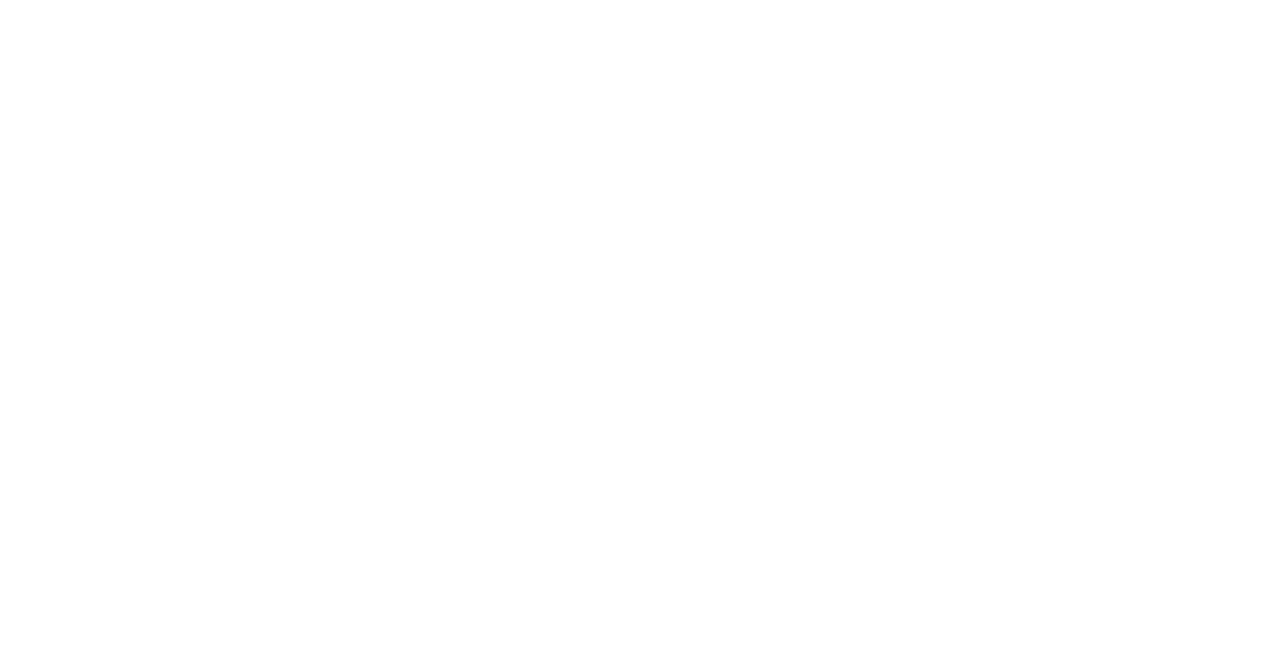
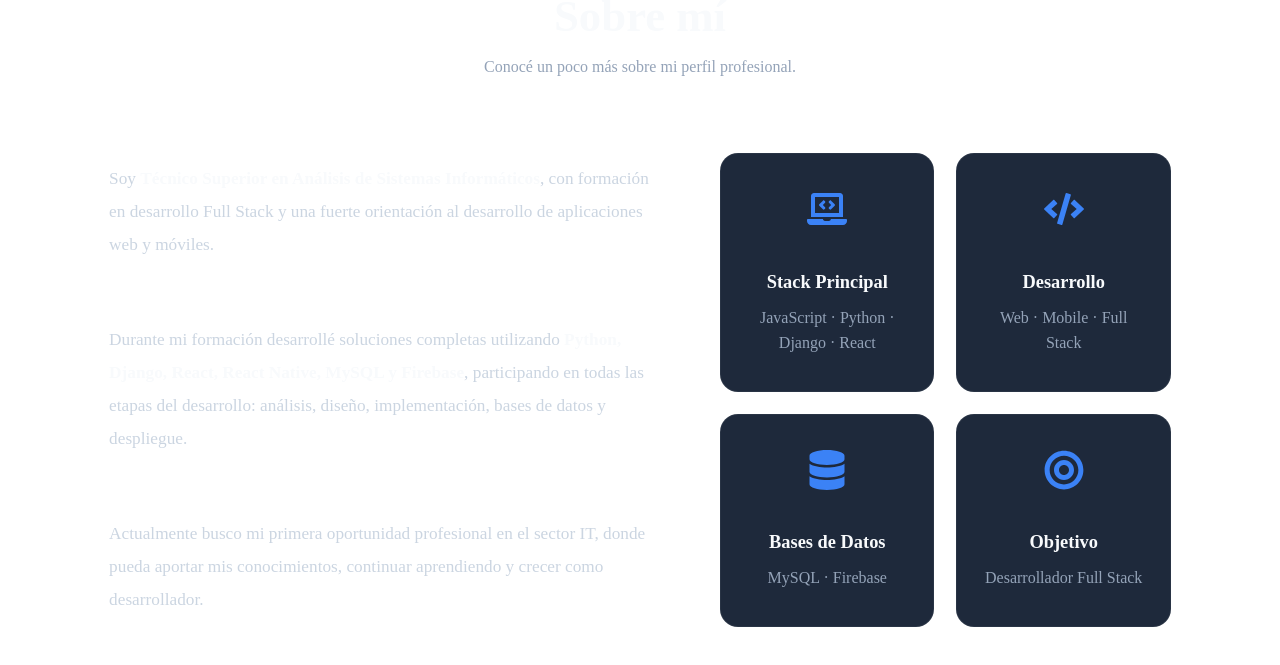
Before and after one commit to AxelVinticola/portfolio, a React (Vite) app: page / in a window 1280 px wide. Shown: the part 975-1640 px from the top of the page. Before the commit the page ends 816 px from the top, so only its background shows below. Built offline with nearby package versions, Linux system fonts and the light colour scheme; the HTML template or start-up script is replaced by a standard one.

Commit message:
about terminado

```diff
--- a/src/components/About.jsx
+++ b/src/components/About.jsx
@@ -1,13 +1,77 @@
-function About(){
+import "../styles/about.css";
+import {
+  FaLaptopCode,
+  FaCode,
+  FaDatabase,
+  FaBullseye,
+} from "react-icons/fa";
 
-    return(
+function About() {
+  return (
+    <section id="about" className="about">
 
-        <section id="about">
+      <div className="section-title">
+        <h2>Sobre mí</h2>
+        <p>Conocé un poco más sobre mi perfil profesional.</p>
+      </div>
 
-        </section>
+      <div className="about__container">
 
-    )
+        <div className="about__content">
 
+          <p>
+            Soy <strong>Técnico Superior en Análisis de Sistemas Informáticos</strong>,
+            con formación en desarrollo Full Stack y una fuerte orientación al
+            desarrollo de aplicaciones web y móviles.
+          </p>
+
+          <p>
+            Durante mi formación desarrollé soluciones completas utilizando
+            <strong> Python, Django, React, React Native, MySQL y Firebase</strong>,
+            participando en todas las etapas del desarrollo: análisis,
+            diseño, implementación, bases de datos y despliegue.
+          </p>
+
+          <p>
+            Actualmente busco mi primera oportunidad profesional en el sector IT,
+            donde pueda aportar mis conocimientos, continuar aprendiendo y crecer
+            como desarrollador.
+          </p>
+
+        </div>
+
+        <div className="about__cards">
+
+          <div className="about__card">
+            <FaLaptopCode />
+            <h3>Stack Principal</h3>
+            <span>JavaScript · Python · Django · React</span>
+          </div>
+
+          <div className="about__card">
+            <FaCode />
+            <h3>Desarrollo</h3>
+            <span>Web · Mobile · Full Stack</span>
+          </div>
+
+          <div className="about__card">
+            <FaDatabase />
+            <h3>Bases de Datos</h3>
+            <span>MySQL · Firebase</span>
+          </div>
+
+          <div className="about__card">
+            <FaBullseye />
+            <h3>Objetivo</h3>
+            <span>Desarrollador Full Stack</span>
+          </div>
+
+        </div>
+
+      </div>
+
+    </section>
+  );
 }
 
-export default About
+export default About;
--- a/src/styles/about.css
+++ b/src/styles/about.css
@@ -0,0 +1,120 @@
+.about{
+    padding:120px 8%;
+}
+
+.section-title{
+    text-align:center;
+    margin-bottom:70px;
+}
+
+.section-title h2{
+    font-size:2.8rem;
+    color:#F8FAFC;
+    margin-bottom:12px;
+}
+
+.section-title p{
+    color:#94A3B8;
+    font-size:1rem;
+}
+
+.about__container{
+
+    display:grid;
+    grid-template-columns:1.2fr 1fr;
+    gap:70px;
+    align-items:center;
+
+}
+
+.about__content{
+
+    display:flex;
+    flex-direction:column;
+    gap:28px;
+
+}
+
+.about__content p{
+
+    color:#CBD5E1;
+    font-size:1.08rem;
+    line-height:1.9;
+
+}
+
+.about__content strong{
+
+    color:#F8FAFC;
+    font-weight:600;
+
+}
+
+.about__cards{
+
+    display:grid;
+    grid-template-columns:repeat(2,1fr);
+    gap:22px;
+
+}
+
+.about__card{
+
+    background:#1E293B;
+    border:1px solid rgba(255,255,255,.05);
+
+    border-radius:18px;
+
+    padding:35px 25px;
+
+    text-align:center;
+
+    transition:.35s;
+
+}
+
+.about__card:hover{
+
+    transform:translateY(-10px);
+
+    border-color:#3B82F6;
+
+    box-shadow:0 15px 35px rgba(59,130,246,.18);
+
+}
+
+.about__card svg{
+
+    font-size:2.5rem;
+
+    color:#3B82F6;
+
+    margin-bottom:20px;
+
+    transition:.35s;
+
+}
+
+.about__card:hover svg{
+
+    transform:scale(1.15);
+
+}
+
+.about__card h3{
+
+    color:#F8FAFC;
+
+    margin-bottom:12px;
+
+    font-size:1.15rem;
+
+}
+
+.about__card span{
+
+    color:#94A3B8;
+
+    line-height:1.6;
+
+}
```
